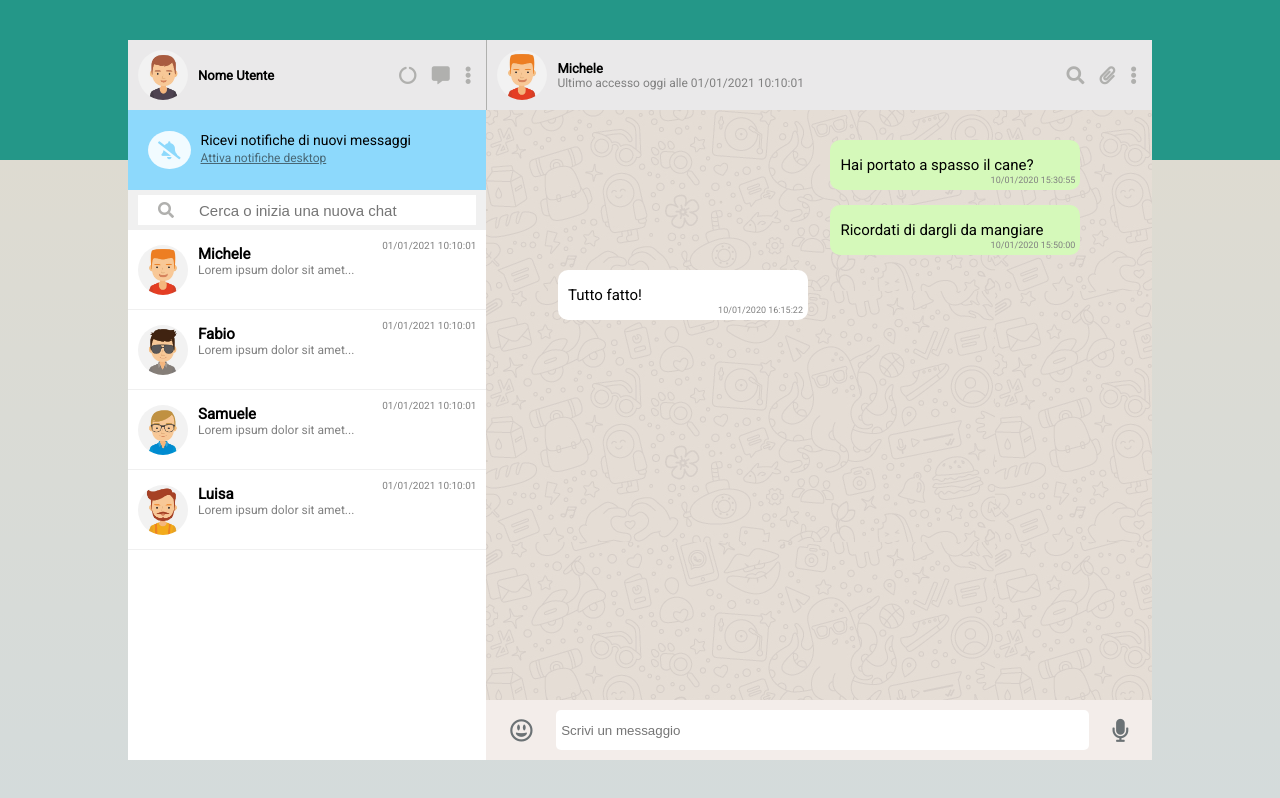
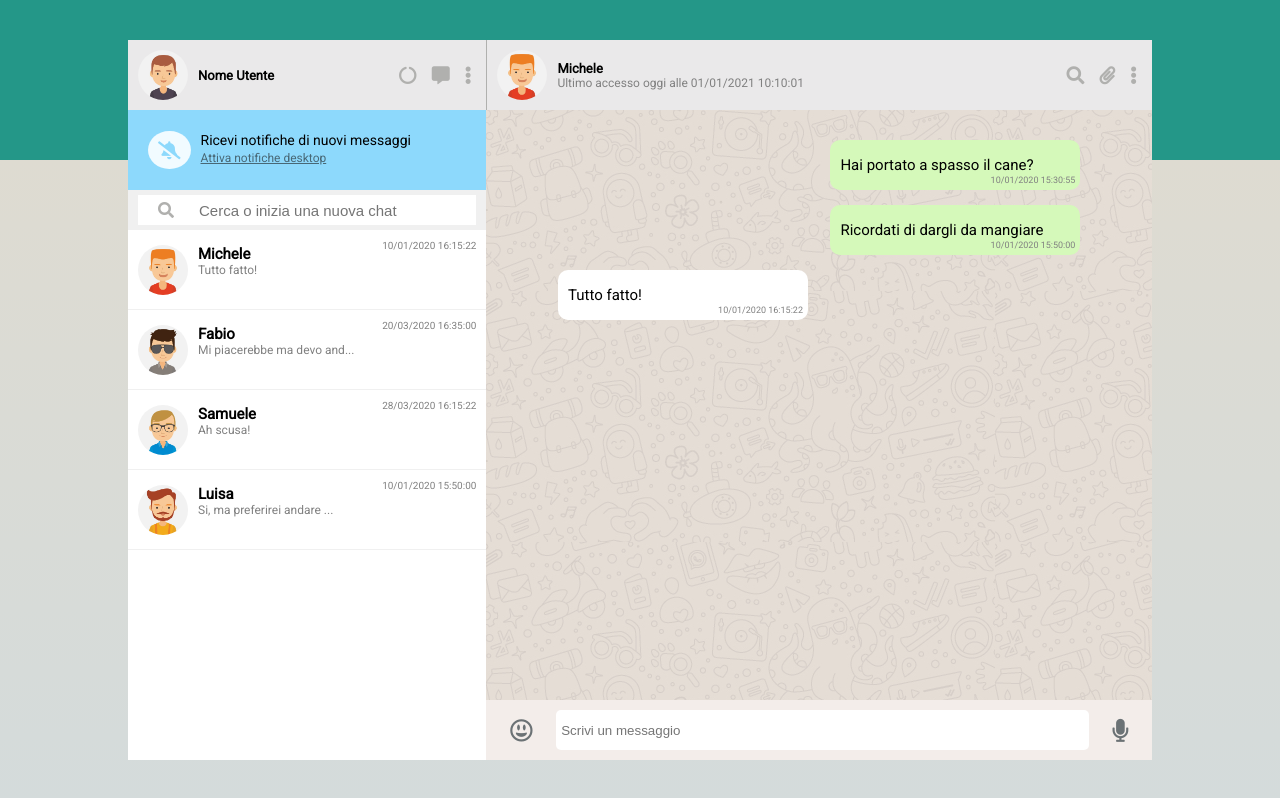
Before and after one commit to Tave23/vue-boolzapp, a plain HTML site: page MILESTONE 4/index.html in a window 1280 px wide. Drawn offline with nearby package versions, Linux system fonts and the light colour scheme.

Commit message:
aggiornamento data messaggio e anteprima messaggio

```diff
--- a/MILESTONE 4/index.html
+++ b/MILESTONE 4/index.html
@@ -65,13 +65,13 @@
                      <img v-bind:src="'../img/avatar' + contatto.avatar + '.jpg'" />
                      <div class="user-chat-name">
                         <p class="chat-name"><strong>{{contatto.name}}</strong></p>
-                        <p class="previewChat">Lorem ipsum dolor sit amet...</p>
+                        <p class="previewChat">{{getlastMsg(index)}}</p>
                      </div>
                   </div>
                   <!-- data chat -->
                   <div
                   class="userDate">
-                     01/01/2021 10:10:01
+                     {{getlastDate(index)}}
                   </div>
 
                </div>
--- a/MILESTONE 4/js/script.js
+++ b/MILESTONE 4/js/script.js
@@ -139,6 +139,26 @@ const app = new Vue({
             // dopo un secondo risponde
          }, 1000);
 
+      },
+
+      getlastMsg(index){
+
+         // in questo modo prendo l'ultimo messaggio di ogni singola chat
+         let latestMsg = this.contacts[index].messages[this.contacts[index].messages.length - 1].message;
+
+         // se il messaggio è più lungo di X caratteri allora taglialo e aggiungi i puntini
+         if(latestMsg.length > 25){
+            latestMsg = latestMsg.substr(0,25)+"..."
+         }
+
+         return latestMsg;
+      },
+
+      getlastDate(index){
+         // in questo modo prendo l'ultima data di ogni singola chat
+         let latestDate = this.contacts[index].messages[this.contacts[index].messages.length - 1].date;
+
+         return latestDate;
       }
 
    }
```
